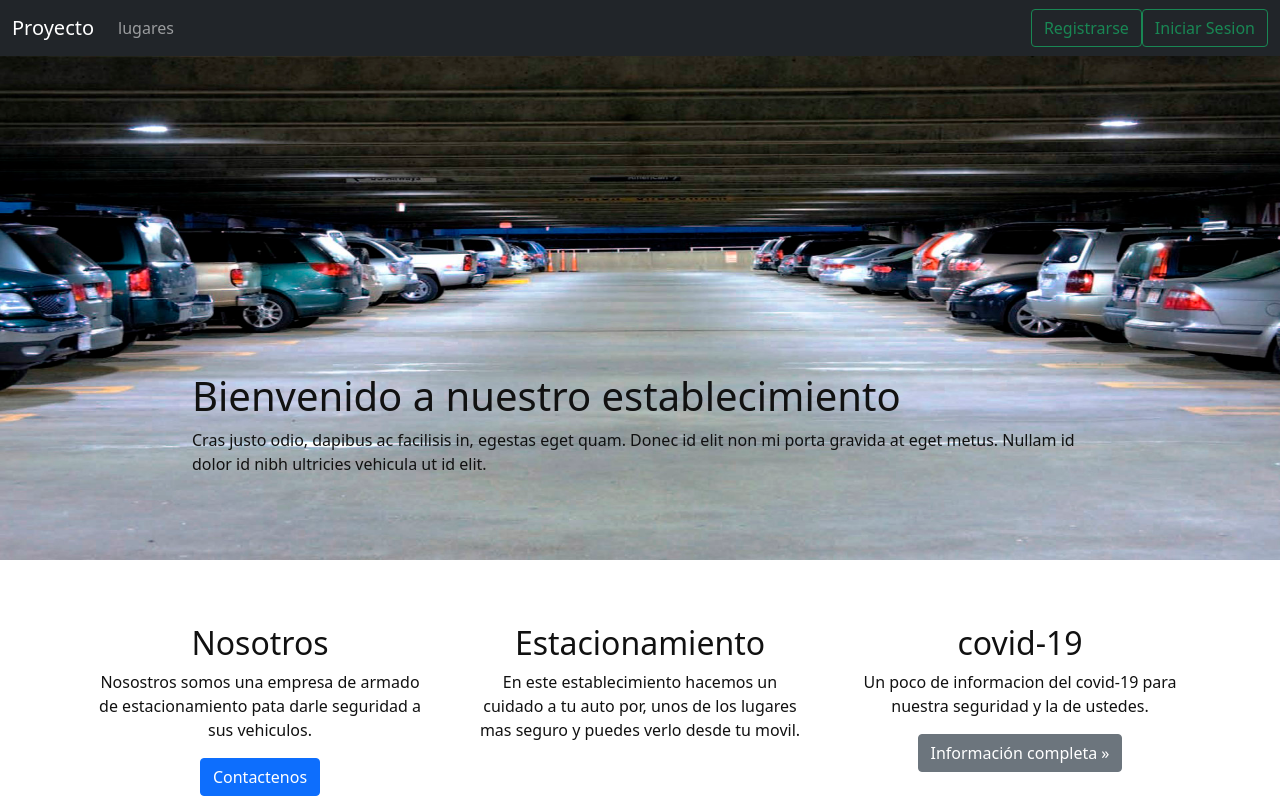
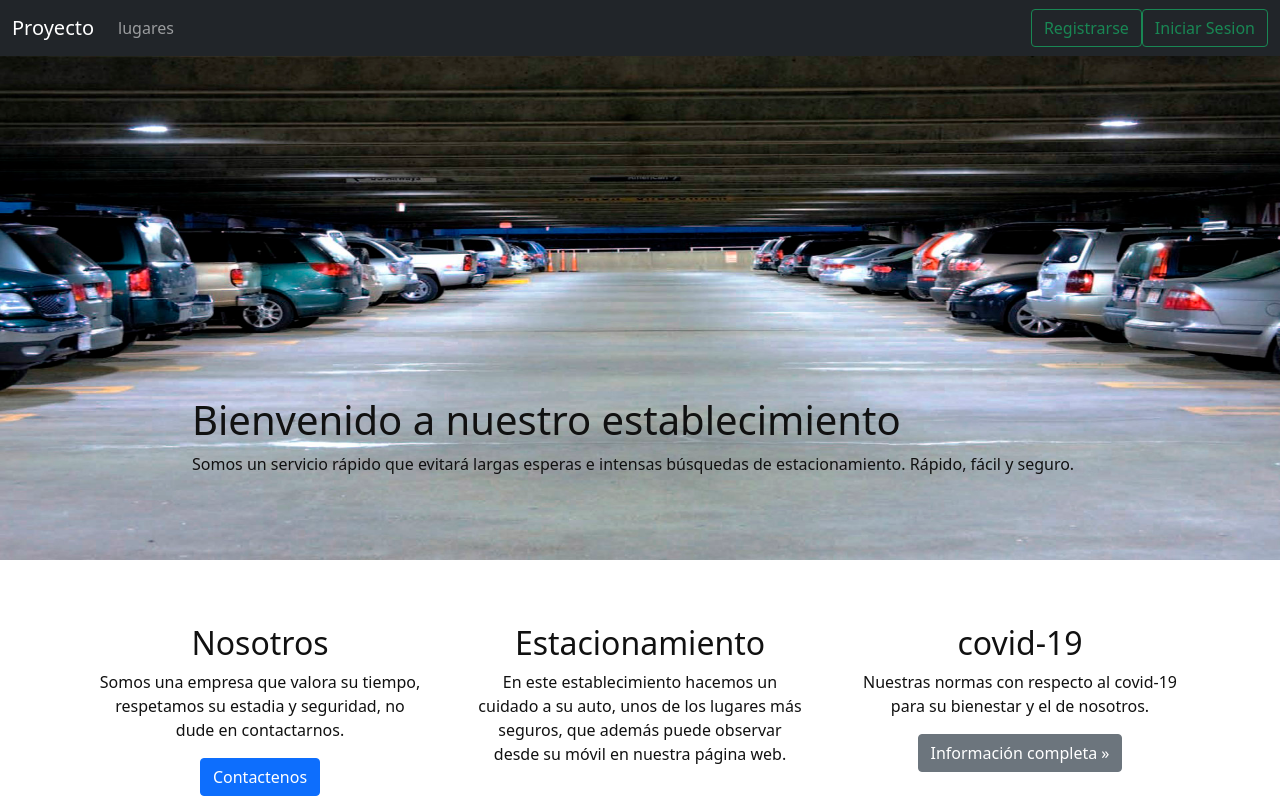
Before and after one commit to julioantilo/proyecto, a plain HTML site: page index.html in a window 1280 px wide. Shown: the top 800 px of the page. Drawn offline with nearby package versions, Linux system fonts and the light colour scheme.

Commit message:
lo justo

```diff
--- a/index.html
+++ b/index.html
@@ -64,7 +64,7 @@
                         <div class="carousel-caption text-start">
 
                             <h1>Bienvenido a nuestro establecimiento</h1>
-                            <p>Cras justo odio, dapibus ac facilisis in, egestas eget quam. Donec id elit non mi porta gravida at eget metus. Nullam id dolor id nibh ultricies vehicula ut id elit.</p>
+                            <p>Somos un servicio rápido que evitará largas esperas e intensas búsquedas de estacionamiento. Rápido, fácil y seguro.</p>
 
 
                         </div>
@@ -81,7 +81,7 @@
                 <div class="col-lg-4">
 
                     <h2>Nosotros</h2>
-                    <p>Nosostros somos una empresa de armado de estacionamiento pata darle seguridad a sus vehiculos.</p>
+                    <p>Somos una empresa que valora su tiempo, respetamos su estadia y seguridad, no dude en contactarnos. </p>
                     <button type="button" class="btn btn-primary" data-bs-toggle="modal" data-bs-target="#staticBackdrop">
                         Contactenos
                       </button>
@@ -115,7 +115,7 @@
 
 
                     <h2>Estacionamiento</h2>
-                    <p>En este establecimiento hacemos un cuidado a tu auto por, unos de los lugares mas seguro y puedes verlo desde tu movil.</p>
+                    <p>En este establecimiento hacemos un cuidado a su auto, unos de los lugares más seguros, que además puede observar desde su móvil en nuestra página web.</p>
 
                 </div>
                 <!-- /.col-lg-4 -->
@@ -123,7 +123,7 @@
 
 
                     <h2>covid-19</h2>
-                    <p>Un poco de informacion del covid-19 para nuestra seguridad y la de ustedes.</p>
+                    <p>Nuestras normas con respecto al covid-19 para su bienestar y el de nosotros.</p>
                     <p><a class="btn btn-secondary" href="https://www.gob.cl/coronavirus/" role="button">Información completa &raquo;</a></p>
 
                 </div>
```
